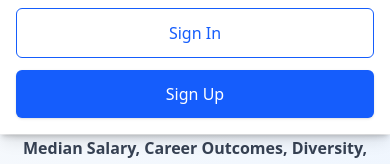
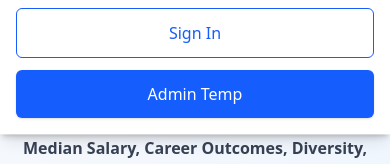
Before and after one commit to InnoSphear/CollegeSuggestionv2, a React (Vite) app: page / in a window 390 px wide. Both pictures are taken after a click on the button 354 px from the left and 60 px from the top of the page. Shown: the part 376-540 px from the top of the page. Built offline with nearby package versions, Linux system fonts and the light colour scheme.

Commit message:
Update Navbar.jsx

```diff
--- a/src/components/Navbar.jsx
+++ b/src/components/Navbar.jsx
@@ -315,11 +315,11 @@ const Navbar = () => {
                 Sign In
               </Link>
               <Link
-                to="/signup"
+                to="/admin"
                 className="bg-blue-600 text-white px-4 py-3 rounded-md text-center hover:bg-blue-700 transition font-medium shadow-sm"
                 onClick={() => setMobileMenuOpen(false)}
               >
-                Sign Up
+                Admin Temp
               </Link>
             </div>
           </div>
```
